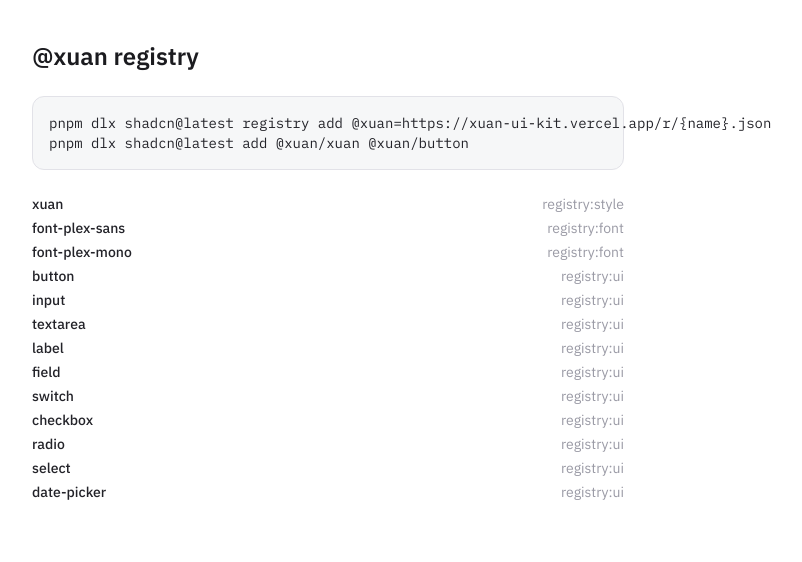
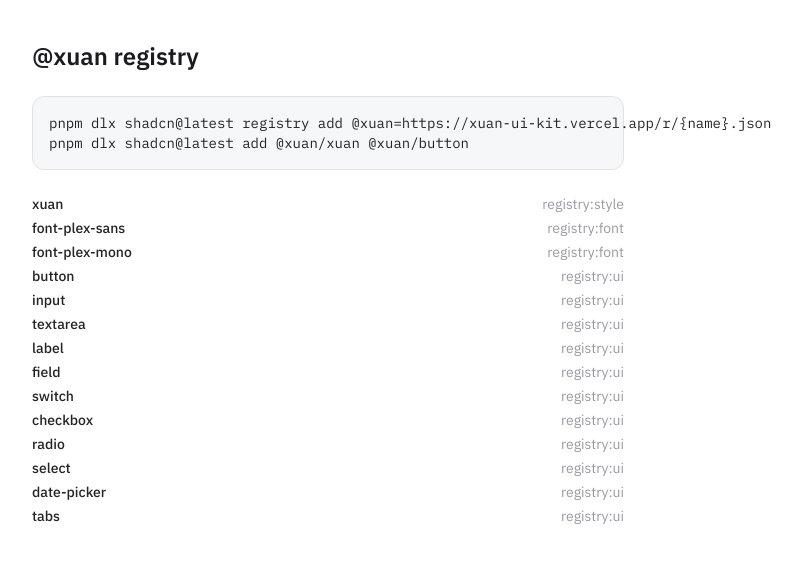
Before and after one commit to xuanvan229/xuan-ui-kit, a Next.js app: page / in a window 1280 px wide. Shown: the top 562 px of the page, without its empty margins (312-1114 px from the left). Built offline with nearby package versions, Linux system fonts and the light colour scheme.

Commit message:
feat(ui): add tabs

```diff
--- a/registry.json
+++ b/registry.json
@@ -550,6 +550,24 @@
           "type": "registry:ui"
         }
       ]
+    },
+    {
+      "name": "tabs",
+      "type": "registry:ui",
+      "title": "Tabs",
+      "description": "Segmented tray tabs (bevelled active) and underline tabs with an animated bar.",
+      "dependencies": [
+        "@base-ui/react"
+      ],
+      "registryDependencies": [
+        "utils"
+      ],
+      "files": [
+        {
+          "path": "registry/xuan/ui/tabs.tsx",
+          "type": "registry:ui"
+        }
+      ]
     }
   ]
 }
--- /dev/null
+++ b/registry/xuan/ui/tabs.tsx
@@ -0,0 +1,63 @@
+"use client"
+
+import * as React from "react"
+import { Tabs as TabsPrimitive } from "@base-ui/react/tabs"
+
+import { cn } from "@/lib/utils"
+
+type TabsVariant = "segmented" | "underline"
+
+const TabsVariantContext = React.createContext<TabsVariant>("segmented")
+
+function Tabs({ className, variant = "segmented", ...props }: TabsPrimitive.Root.Props & { variant?: TabsVariant }) {
+  return (
+    <TabsVariantContext.Provider value={variant}>
+      <TabsPrimitive.Root
+        data-slot="tabs"
+        data-variant={variant}
+        className={cn("flex flex-col gap-4", className)}
+        {...props}
+      />
+    </TabsVariantContext.Provider>
+  )
+}
+
+function TabsList({ className, ...props }: TabsPrimitive.List.Props) {
+  const variant = React.useContext(TabsVariantContext)
+  return (
+    <TabsPrimitive.List
+      data-slot="tabs-list"
+      data-variant={variant}
+      className={cn(
+        variant === "segmented"
+          ? "inline-flex w-fit gap-1 rounded-xl border border-line-control bg-fill-hover p-1"
+          : "flex w-fit gap-7 border-b border-line-control",
+        className
+      )}
+      {...props}
+    />
+  )
+}
+
+function TabsTab({ className, ...props }: TabsPrimitive.Tab.Props) {
+  const variant = React.useContext(TabsVariantContext)
+  return (
+    <TabsPrimitive.Tab
+      data-slot="tabs-tab"
+      className={cn(
+        "cursor-pointer font-sans font-medium text-ink-secondary outline-none select-none focus-visible:focus-ring data-disabled:cursor-not-allowed data-disabled:text-ink-disabled",
+        variant === "segmented"
+          ? "h-8 rounded-lg px-3.5 text-sm transition-[background-color,color] duration-[120ms] ease-in not-data-active:not-data-disabled:hover:bg-fill-active not-data-active:not-data-disabled:hover:text-ink data-active:bg-accent-500 data-active:text-white data-active:text-shadow-tab data-active:bevel-tab"
+          : "relative px-0.5 pt-2.5 pb-3 text-[15px] transition-colors duration-[120ms] ease-in not-data-disabled:hover:text-ink focus-visible:rounded-md data-active:font-semibold data-active:text-accent-700 after:absolute after:inset-x-0 after:bottom-0 after:h-0.5 after:origin-left after:scale-x-0 after:rounded-[1px] after:bg-accent-500 after:transition-transform after:duration-150 after:ease-out data-active:after:scale-x-100",
+        className
+      )}
+      {...props}
+    />
+  )
+}
+
+function TabsPanel({ className, ...props }: TabsPrimitive.Panel.Props) {
+  return <TabsPrimitive.Panel data-slot="tabs-panel" className={cn("outline-none", className)} {...props} />
+}
+
+export { Tabs, TabsList, TabsPanel, TabsTab }
```
Also changed, not shown: 1 other file (tests, documents, lock files or other folders).
